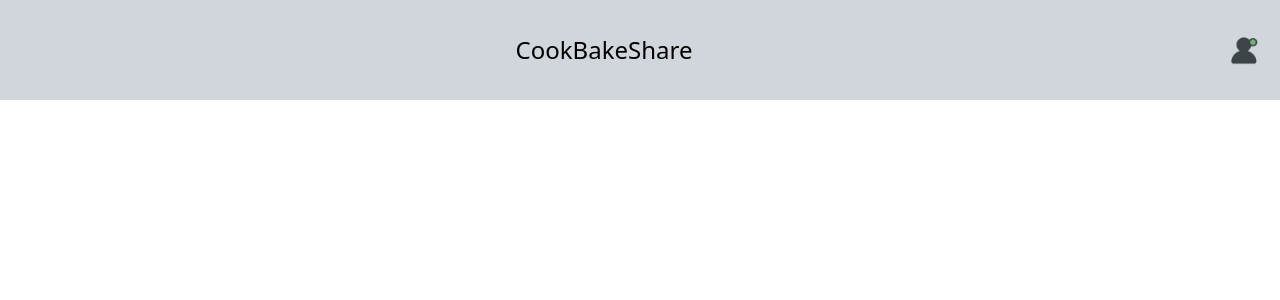
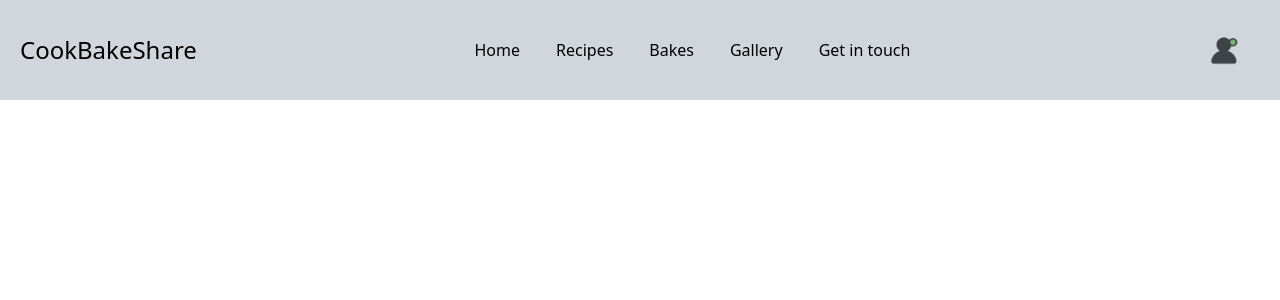
Before and after one commit to phillipbarlow/food-blog, a React (Vite) app: page / in a window 1280 px wide. Shown: the top 300 px of the page. Built offline with nearby package versions, Linux system fonts and the light colour scheme.

Commit message:
tweek: in header on large screen

```diff
--- a/src/App.jsx
+++ b/src/App.jsx
@@ -2,17 +2,14 @@ import { Routes, Route } from "react-router-dom";
 import Home from "./pages/Home.jsx";
 import Blog from "./pages/Blog.jsx";
 import Nav from "./components/Nav.jsx";
-import profileIcon from './images/profile-icon.png'
+// import profileIcon from './images/profile-icon.png'
 
 export default function App() {
   return (
     <div className="min-h-screen">
       <header className="flex items-center justify-between bg-gray-300 h-[100px]">
         <Nav />
-        <h1 className="text-2xl">CookBakeShare</h1>
-        <div className="m-3">
-          <img src={profileIcon} alt="user profile icon" className="w-12"/>
-        </div>
+
       </header>
       <Routes>
         <Route path="/" element={<Home />} />
--- a/src/components/Nav.jsx
+++ b/src/components/Nav.jsx
@@ -1,14 +1,15 @@
 import { Link } from "react-router-dom";
 import "../styles/nav.css";
 import { useState } from "react";
+import profileIcon from "../images/profile-icon.png";
 export default function Nav() {
   const [openClose, setOpenClose] = useState(false);
   function toggleBtn() {
     return setOpenClose((btn) => !btn);
   }
   return (
-    <div className="relative">
-      {/* Navigation button */}
+    <nav className="relative flex justify-between items-center w-full px-5">
+      {/* hamburger button */}
       <button
         id="menu-btn"
         onClick={toggleBtn}
@@ -23,12 +24,12 @@ export default function Nav() {
       </button>
       {/* Dropdown navigation */}
       <div
-        className={`h-screen fixed top-[100px]  w-full ${
+        className={`h-screen fixed top-[100px]  w-full lg:flex ${
           openClose ? "block" : "hidden"
-        }`}
+        } lg:static lg:h-auto lg:w-auto lg:top-auto lg:order-2`}
       >
-        <ul className="bg-gray-200 w-full flex flex-col items-center p-10 h-screen space-y-5 ">
-          <li className="flex space-x-5">
+        <ul className="bg-gray-200 w-full flex flex-col items-center p-10 h-screen space-y-5 lg:space-y-0 lg:space-x-9 lg:flex-row lg:bg-transparent lg:h-auto">
+          <li className="flex space-x-5 lg:space-y-0 lg-p-0 lg:hidden">
             <section>
               <Link to="#">Log in</Link>
             </section>
@@ -53,6 +54,10 @@ export default function Nav() {
           </li>
         </ul>
       </div>
-    </div>
+      <h1 className="text-2xl lg:order-1">CookBakeShare</h1>
+      <div className="m-3 lg:order-3">
+        <img src={profileIcon} alt="user profile icon" className="w-12" />
+      </div>
+    </nav>
   );
 }
```
